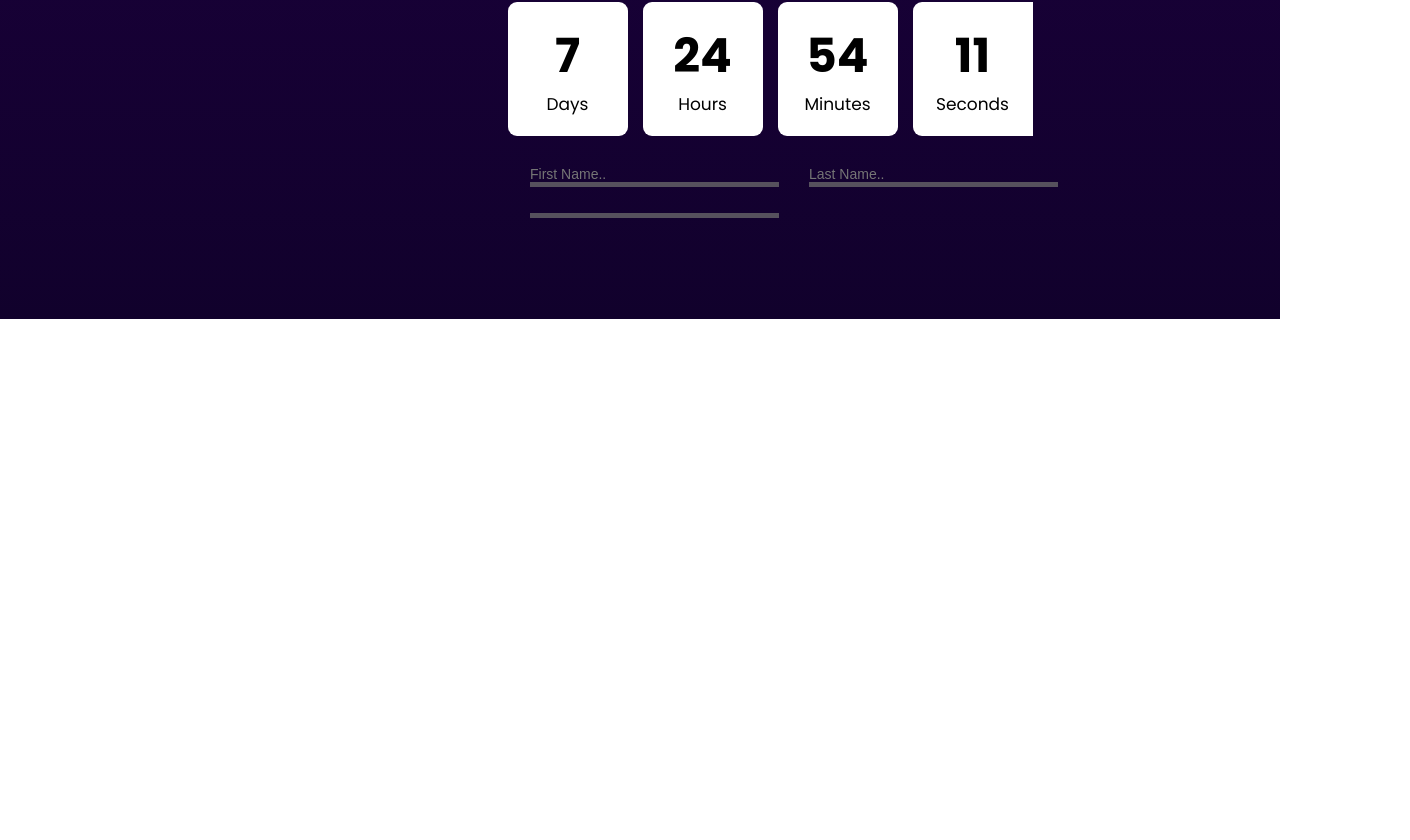
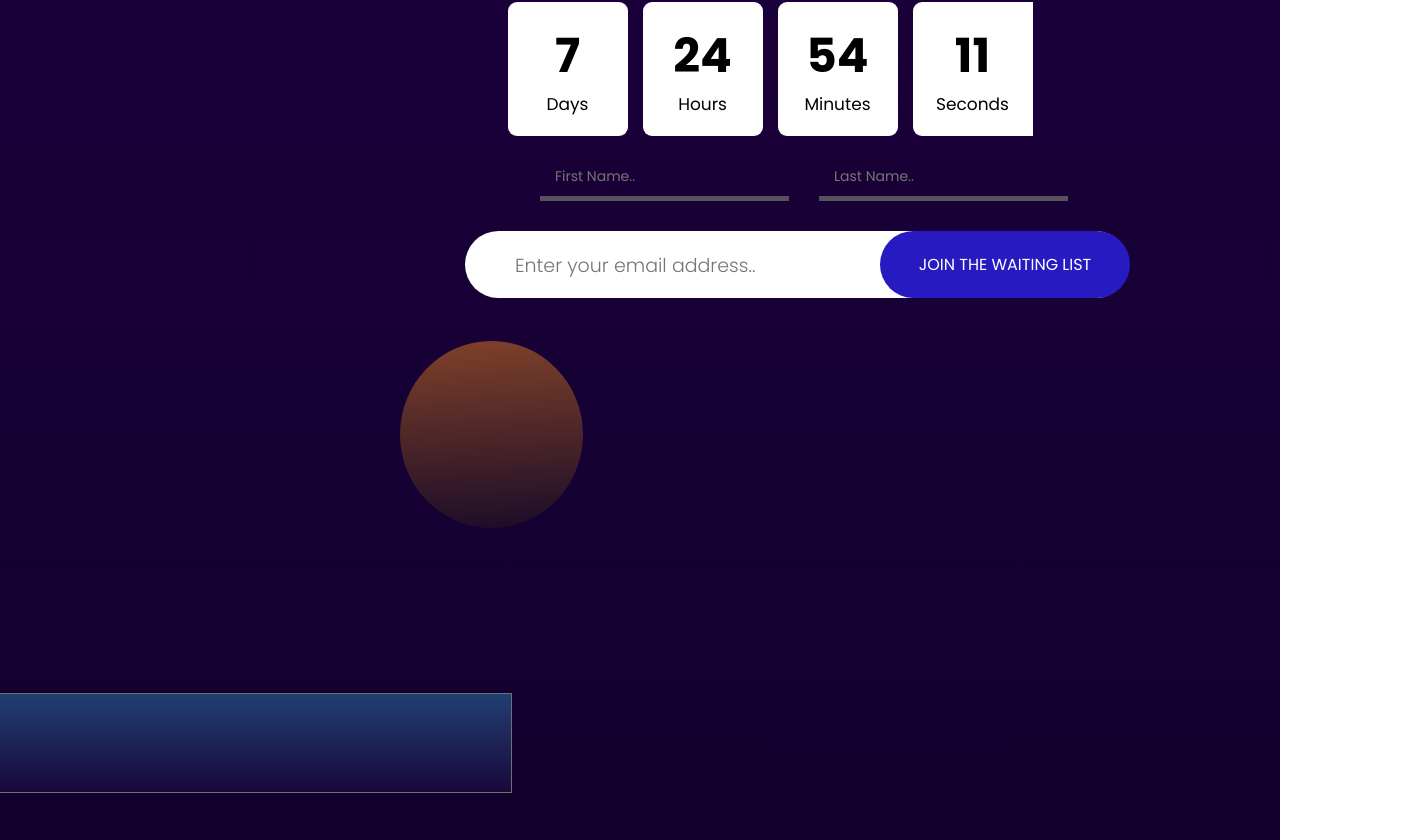
Before and after one commit to daydy2/paddle-frontend-assessment, a React (Create React App) app in the folder assessment/: page / in a window 1280 px wide. Shown: the part 458-1298 px from the top of the page, 1410 px wide, since content can reach past the window. Before the commit the page ends 806 px from the top, so only its background shows below. Built offline with nearby package versions, Linux system fonts and the light colour scheme.

Commit message:
feat: coming soon pg designed

```diff
--- a/assessment/src/components/pages/comingSoon/ComingSoon.jsx
+++ b/assessment/src/components/pages/comingSoon/ComingSoon.jsx
@@ -38,17 +38,27 @@ const ComingSoon = () => {
           <section className={coming.loginForm}>
             <form >
               <label for="fName">
-                <input type="text" name='fName' id='fName' placeholder='First Name..'/>
+                <input type="text" name='fName' id='fName' className={coming.formInput} placeholder='First Name..'/>
               </label>
               <label for="lName">
-                <input type="text" name='lName' id='lName' placeholder='Last Name..'/>
+                <input type="text" name='lName' id='lName' className={coming.formInput} placeholder='Last Name..'/>
               </label>
-              <label for="email">
-                <input type="email" name='email' id={coming.email}/>
-              </label>
+              <div className={coming.inputSubmit}>
+                <label for="email">
+                  <input type="email" name='email' id='email' size='25' className={coming.emailInput} placeholder='Enter your email address..'/>
+                </label>
+                <button type="submit" className={coming.buttonSub}>Join the waiting list</button>
+              </div>
+
             </form>
+            <div className= {coming.ellipse3}></div>
           </section>
+          <footer>
+          <div className= {coming.ellipse4}></div>
+          </footer>
+
       </main>
+
 
     </>
   )
--- a/assessment/src/components/pages/comingSoon/comingSoon.module.css
+++ b/assessment/src/components/pages/comingSoon/comingSoon.module.css
@@ -30,6 +30,16 @@ body{
     left: 1140px;
     top: -158px;
 }
+.ellipse3{
+    position: relative;
+    border-radius: 50%;
+    width: 183px;
+    height: 187px;
+    background: transparent linear-gradient(177deg, #7F4129 0%, #1C0C28 100%) 0% 0% no-repeat padding-box;
+    opacity: 1;
+    left: 400px;
+    top: -57px;
+}
 .landingPageDiv{
     position: relative;
     height: 171px;
@@ -57,6 +67,7 @@ body{
     display: flex;
     flex-direction: row;
     justify-content: center;
+    width: 530px !important;
     align-items: center;
     margin: 10px auto;
     left: 130px;
@@ -92,30 +103,98 @@ body{
     font-weight: normal;
 }
 .loginForm{
-
-    height: 33px;
+    /* height: 33px; */
 }
-.loginForm input{
+.loginForm .formInput{
     color: #56515D;
     background: inherit;
     padding-top: 10px;
-    display: inline;
     margin-left: 30px;
     position: relative;
     top: -130px;
-    left: 500px;
+    left: 510px;
 }
-input{
+.formInput{
+    display: inline;
     outline-style: none;
     outline: none !important;
     font-size: 14px;
     border-style: none;
     border-bottom: 5px solid #56515D;
     width: 249px;
+    padding: 9px 15px;
+    font-size: 14px;
+    font-family: 'Poppins', sans-serif;
 }
 #lName{
     padding-left: 30px;
 }
-#email{
+.inputSubmit{
+    position: relative;
+    top: -100px;
+    left: 465px;
+    width: 664px;
+    height: 67px;
+    border-radius: 51px 51px 51px 51px;
+    background: white;
+
+    padding: 20px 50px ;
+
+
+}
+.emailInput{
+
     display: block;
+    color: black;
+    outline: none;
+    border-style: none;
+    font-size: 19px;
+    text-align: start;
+    font-family: 'Poppins', sans-serif;
+    font-weight: 200;
+
 }
+.buttonSub{
+
+    width: 250px;
+    height: 67px;
+    border-radius: 51px;
+    text-transform: uppercase;
+    text-align: center;
+    font-size: 16px;
+    font-family: 'Poppins', sans-serif;
+    font-weight: medium;
+    outline: none;
+    border-style: none;
+    background: #271ac1;
+    opacity: 100;
+    position: absolute;
+    padding: 10px 20px;
+    color: white;
+    top: -0px;
+    left: 415px;
+}
+footer{
+    background: transparent;
+    width: 100vw;
+    height: 258px;
+
+}
+.ellipse4{
+    position: absolute;
+    bottom: 0px;
+
+
+    transform: translate(-50%, -50%);
+    height: 100px;
+    width: 80vw;
+    border-radius: 50% 50% -50% -50%;
+
+
+
+    background: transparent linear-gradient(180deg, #213F72 0%, #19073B 100%) 0% 0% no-repeat padding-box;
+    border: 1px solid #707070;
+    opacity: 100;
+    backdrop-filter: blur(27px);
+    -webkit-backdrop-filter: blur(27px);
+}
```
Also changed, not shown: assessment/src/components/pages/contactUs/contactUs.jsx (added).
